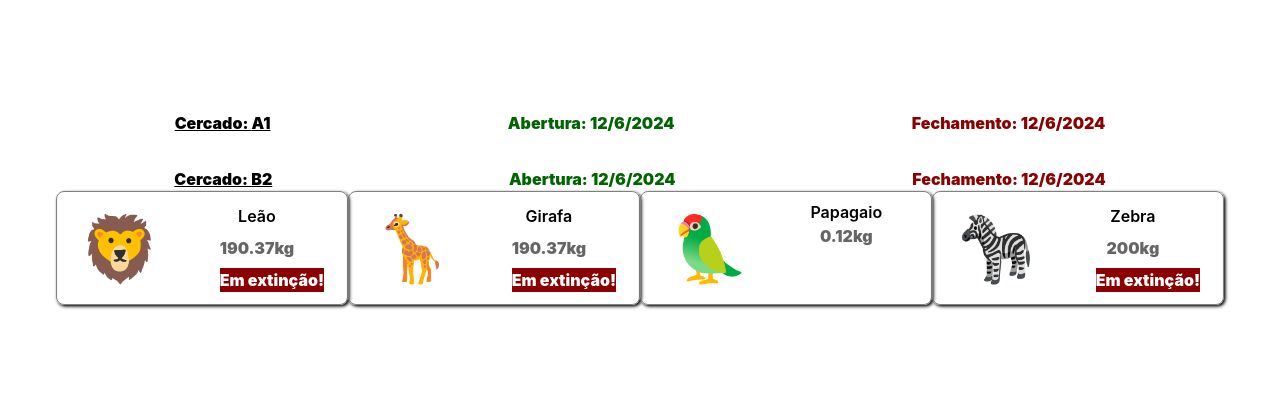
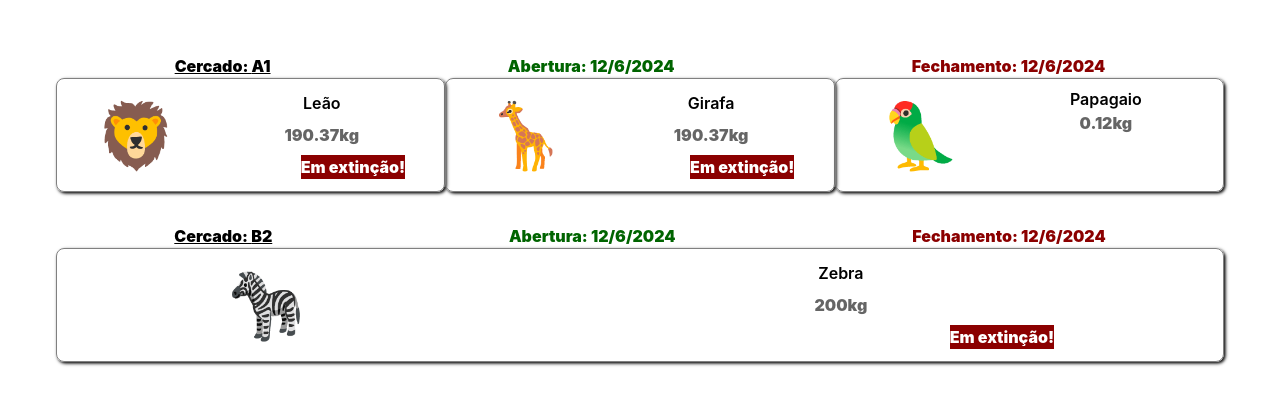
Before and after one commit to ufjf-dcc207/ufjf-dcc207-2024-3-a-atv03-0pedrobonfa, a React (Vite) app: page / in a window 1280 px wide. Shown: the part 192-596 px from the top of the page. Built offline with nearby package versions, Linux system fonts and the light colour scheme.

Commit message:
adiciona filtro no mapa

```diff
--- a/src/App.tsx
+++ b/src/App.tsx
@@ -4,44 +4,52 @@ import Exibicao from "./Exibicao";
 import { ReactNode } from 'react';
 type AnimaisTuplaType = [string, string, number, boolean];
 
-const ANIMAIS:AnimaisTuplaType[] = [
+const ANIMAIS: AnimaisTuplaType[] = [
 
-  ["🦁", "Leão" ,190.37, true],
+  ["🦁", "Leão", 190.37, true],
   ["🦒", "Girafa", 190.37, true],
   ["🦜", "Papagaio", 0.12, false],
-  ["🦓", "Zebra" ,200, true],
+  ["🦓", "Zebra", 200, true],
 
 ];
 
 function App() {
-    const exA1:ReactNode[] = [];
-    const exB2:ReactNode[] = ANIMAIS.map(function(animal){
-      return <Animal
-        key={animal[1]}
-        icone={animal[0]}
-        nome={animal[1]}
-        peso={animal[2]}
-        extincao={animal[3]}
-
-      />
-    });
-
+  const exA1: AnimaisTuplaType[] = ANIMAIS.filter(animal => animal[2] < 200.00);
+  const exB2: AnimaisTuplaType[] = ANIMAIS.filter(animal => animal[2] >= 200.00);
 
 
   return (
     <div className='app'>
 
       <Exibicao
-      abertura={new Date("2024-12-06T08:00:00.000-03:00")}
-      fechamento={new Date("2024-12-06T16:00:00.000-03:00")}
-      cercado='A1'
-      >{exA1}
+        abertura={new Date("2024-12-06T08:00:00.000-03:00")}
+        fechamento={new Date("2024-12-06T16:00:00.000-03:00")}
+        cercado='A1'
+      >{exA1.map((animal) => {
+        return <Animal
+          key={animal[1]}
+          icone={animal[0]}
+          nome={animal[1]}
+          peso={animal[2]}
+          extincao={animal[3]}
+
+        />
+      })}
 
       </Exibicao>
 
       <Exibicao abertura={new Date("2024-12-06T08:00:00.000-03:00")} fechamento={new Date("2024-12-06T16:00:00.000-03:00")}
-      cercado='B2'
-      >{exB2}
+        cercado='B2'
+      >{exB2.map((animal) => {
+        return <Animal
+          key={animal[1]}
+          icone={animal[0]}
+          nome={animal[1]}
+          peso={animal[2]}
+          extincao={animal[3]}
+
+        />
+      })}
 
       </Exibicao>
     </div>
```
